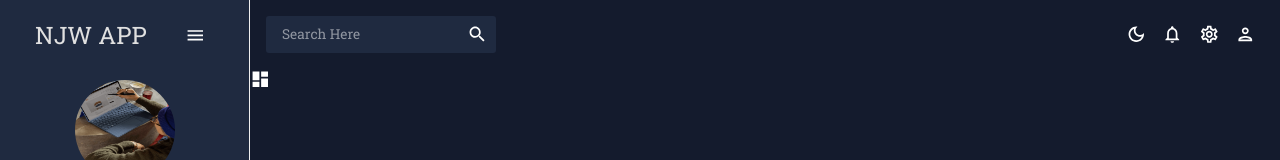
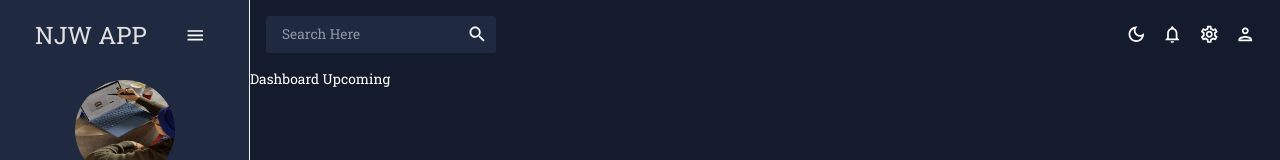
Before and after one commit to NatashaJWangui/React-Admin-Dashboard, a React (Create React App) app: page / in a window 1280 px wide. Shown: the top 160 px of the page. Built offline with nearby package versions, Linux system fonts and the light colour scheme.

Commit message:
Dashboard route fix in App.js
Fix Dashboard route in App.js

```diff
--- a/src/App.js
+++ b/src/App.js
@@ -1,7 +1,7 @@
 import { ColorModeContext, useMode } from "./theme";
 import { CssBaseline, ThemeProvider } from "@mui/material";
 import Navbar from "./scenes/Global/Navbar";
-import { Dashboard } from "@mui/icons-material";
+import Dashboard from "./scenes/Dashboard";
 import { Route, Routes} from "react-router-dom";
 import Sidesection from "./scenes/Global/Sidesection";
 import { useState } from "react";
--- a/src/scenes/dashboard/index.jsx
+++ b/src/scenes/dashboard/index.jsx
@@ -1,9 +1,9 @@
 import React from 'react'
 
-function dashboard() {
+function Dashboard() {
   return (
-    <div>dashboard</div>
+    <div>Dashboard Upcoming</div>
   )
 }
 
-export default dashboard
+export default Dashboard
```
